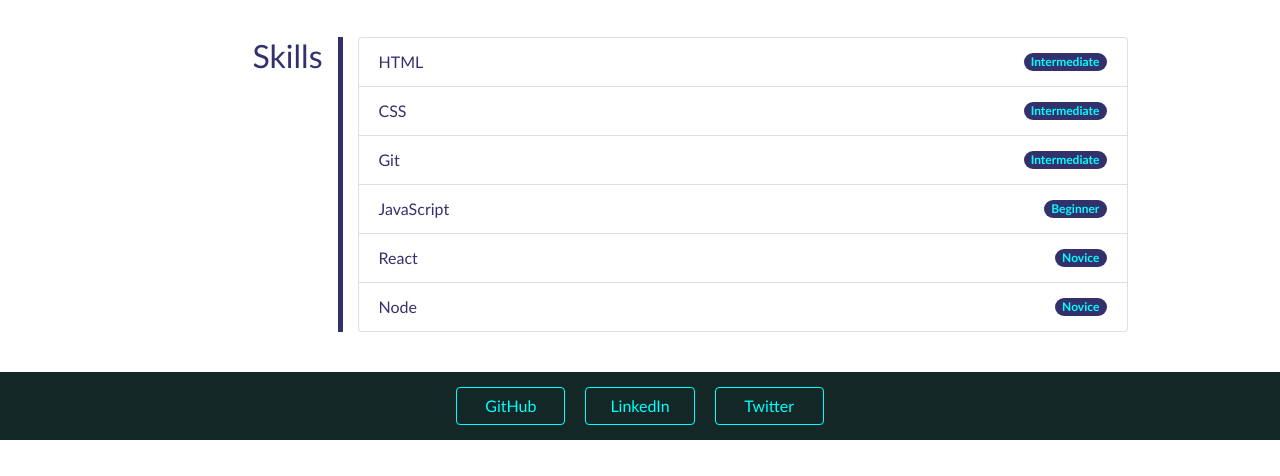
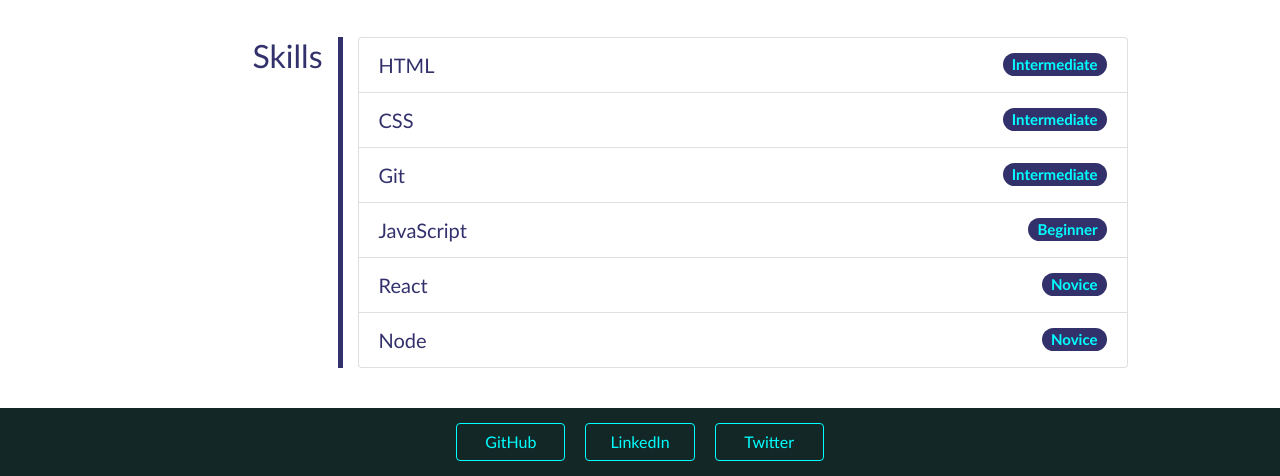
Before and after one commit to Thorbieey/Portfolio-OT-Bootstrap, a plain HTML site: page index.html in a window 1280 px wide. Shown: the part 1960-2436 px from the top of the page. Before the commit the page ends 2400 px from the top, so only its background shows below. Drawn offline with nearby package versions, Linux system fonts and the light colour scheme.

Commit message:
changed font-size of class skill to 20px

```diff
--- a/Assets/css/style.css
+++ b/Assets/css/style.css
@@ -136,6 +136,10 @@ main{
     background-color: var(--tertiary-color);
 }
 
+.skill{
+    font-size: 20px;
+}
+
 /* Footer */
 footer{
     padding-top: 5px;
--- a/index.html
+++ b/index.html
@@ -35,7 +35,7 @@
                   <a class="nav-link  custom-nav-link" href="#work">Work</a>
                 </li>
                 <li class="nav-item">
-                  <a class="nav-link  custom-nav-link" href="#skill">Skills</a>
+                  <a class="nav-link  custom-nav-link" href="#skills">Skills</a>
                 </li>
                 <li class="nav-item dropdown">
                   <a class="nav-link custom-nav-link dropdown-toggle" href="#" id="navbarDropdown" role="button" data-toggle="dropdown" aria-haspopup="true" aria-expanded="false">
@@ -147,33 +147,33 @@
         </div>
         <!-- contact -->
         <div class="row custom-row">
-            <section class="col-2 page-section contact" id="skill">
+            <section class="col-2 page-section contact" id="skills">
                 <h2>Skills</h2>
             </section>
             <div class="side-accent"></div>
             <div class="col-8 page-section contact-options" >
                 <ul class="list-group">
-                    <li class="list-group-item d-flex justify-content-between align-items-center">
+                    <li class="list-group-item skill d-flex justify-content-between align-items-center">
                       HTML
                       <span class="badge badge-primary custom-badge-primary badge-pill">Intermediate</span>
                     </li>
-                    <li class="list-group-item d-flex justify-content-between align-items-center">
+                    <li class="list-group-item skill d-flex justify-content-between align-items-center">
                       CSS
                       <span class="badge badge-primary custom-badge-primary badge-pill">Intermediate</span>
                     </li>
-                    <li class="list-group-item d-flex justify-content-between align-items-center">
+                    <li class="list-group-item skill d-flex justify-content-between align-items-center">
                       Git
                       <span class="badge badge-primary custom-badge-primary badge-pill">Intermediate</span>
                     </li>
-                    <li class="list-group-item d-flex justify-content-between align-items-center">
+                    <li class="list-group-item skill d-flex justify-content-between align-items-center">
                       JavaScript
                       <span class="badge badge-primary custom-badge-primary badge-pill">Beginner</span>
                     </li>
-                    <li class="list-group-item d-flex justify-content-between align-items-center">
+                    <li class="list-group-item skill d-flex justify-content-between align-items-center">
                       React
                       <span class="badge badge-primary custom-badge-primary badge-pill">Novice</span>
                     </li>
-                    <li class="list-group-item d-flex justify-content-between align-items-center">
+                    <li class="list-group-item skill d-flex justify-content-between align-items-center">
                       Node
                       <span class="badge badge-primary custom-badge-primary badge-pill">Novice</span>
                     </li>
```
